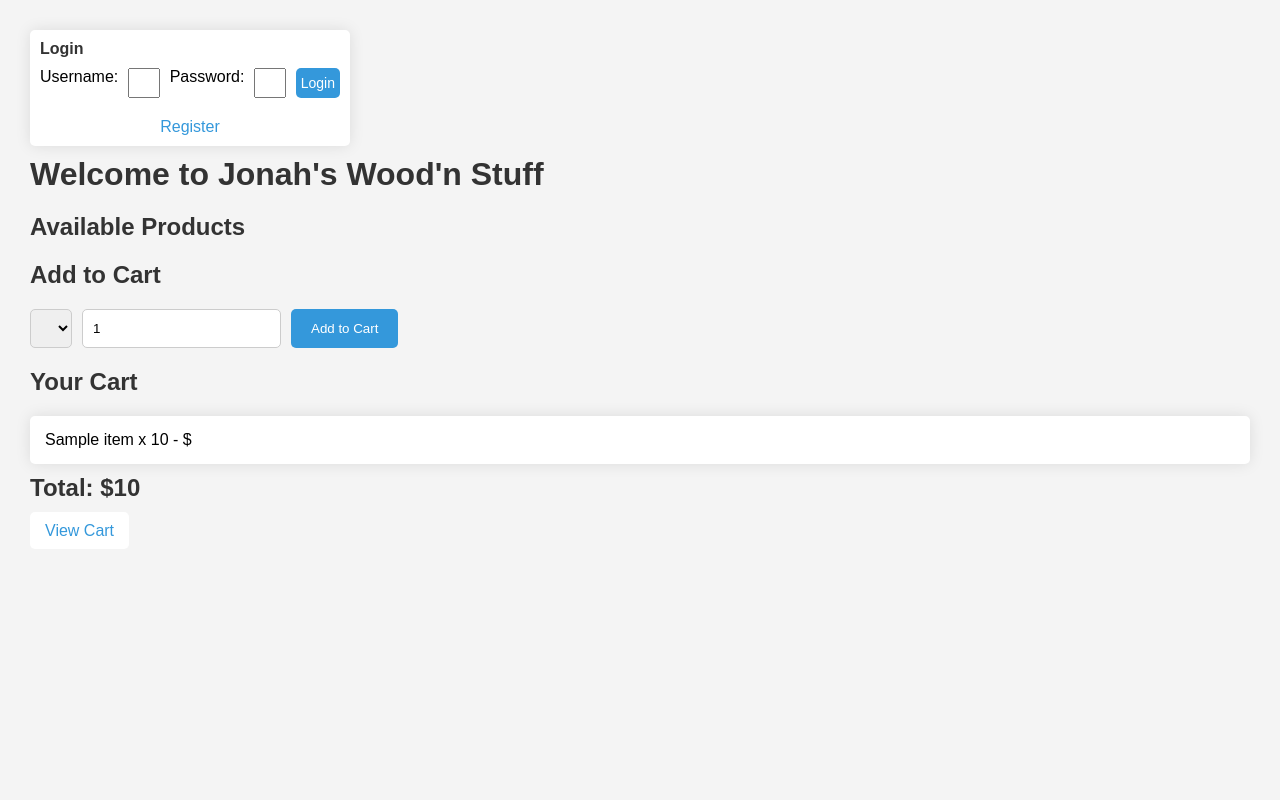
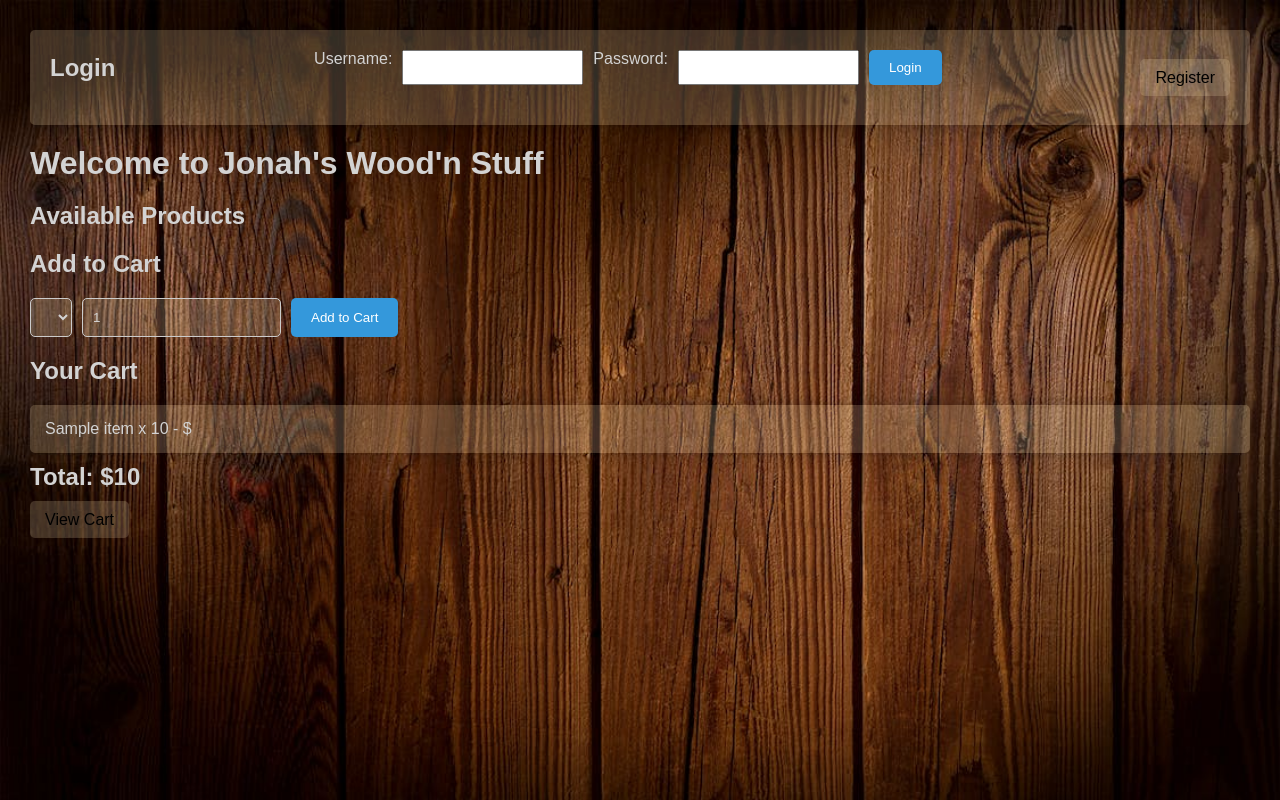
Before and after one commit to rvittozzi/website, a Flask app: template templates/index.html in a window 1280 px wide. Run offline with Flask 3, Linux system fonts and the light colour scheme; the template is opened without the code that fills it: values that come from a table or form of the project are taken from there, most other values are stand-ins (such as "Sample title", 1, 10 or a date in 2020); lists and menus that the app fills with data are empty.

Commit message:
added css styling

```diff
--- a/templates/index.html
+++ b/templates/index.html
@@ -5,20 +5,21 @@
     <meta charset="UTF-8">
     <title>Product Index</title>
     <style>
-        /* Basic reset */
-        body, h1, h2, ul, li, form, select, input, a {
+        /* Woodworking Theme Styles */
+        body, h1, h2, ul, li, form, select, input, a, label, p {
             margin: 0;
             padding: 0;
             font-family: 'Arial', sans-serif;
+            color: #D3D3D3;  /* Light grey */
         }
 
         body {
-            background-color: #f4f4f4;
+            background-image: url('{{ url_for("static", filename="wood_background.jpg") }}');
+            background-size: cover;
             margin: 30px;
         }
 
         h1, h2 {
-            color: #333;
             margin-bottom: 20px;
         }
 
@@ -26,12 +27,12 @@
             list-style-type: none;
         }
 
-        li {
-            background-color: #fff;
+        li, .login-form {
+            background-color: rgba(245, 222, 179, 0.2); /* Light tan with some transparency */
             padding: 15px;
             margin-bottom: 10px;
             border-radius: 5px;
-            box-shadow: 0px 0px 15px rgba(0, 0, 0, 0.1);
+            box-shadow: 0px 0px 15px rgba(0, 0, 0, 0.3);
             display: flex;
             justify-content: space-between;
             align-items: center;
@@ -39,10 +40,10 @@
 
         a {
             text-decoration: none;
-            color: #3498db;
+            color: #000000;  /* Dark black */
             padding: 10px 15px;
             border-radius: 5px;
-            background-color: #fff;
+            background-color: rgba(245, 222, 179, 0.2); /* Light tan with some transparency */
             transition: background-color 0.3s;
         }
 
@@ -62,6 +63,7 @@
             padding: 10px;
             border: 1px solid #ccc;
             border-radius: 5px;
+            background-color: rgba(245, 222, 179, 0.2); /* Light tan with some transparency */
         }
 
         input[type="submit"] {
@@ -81,38 +83,9 @@
         .login-form {
             margin: 20px 0;
             padding: 20px;
-            background-color: #fff;
-            border-radius: 5px;
-            box-shadow: 0px 0px 15px rgba(0, 0, 0, 0.1);
         }
-
-        .login-form {
-    margin: 10px 0;   /* Reduced margin */
-    padding: 10px;    /* Reduced padding */
-    background-color: #fff;
-    border-radius: 5px;
-    box-shadow: 0px 0px 15px rgba(0, 0, 0, 0.1);
-    width: 300px;     /* Set a specific width to make it smaller */
-}
-
-.login-form input {
-    width: 100%;
-    font-size: 14px;  /* Reduced font size */
-    padding: 5px;     /* Reduced padding */
-}
-
-.login-form h2 {
-    font-size: 16px;  /* Reduced font size for the title */
-    margin-bottom: 10px; /* Reduced margin */
-}
-
-.register-button {
-    margin-top: 10px; /* Reduced margin */
-    text-align: center;
-}
     </style>
 </head>
-
 
 <body>
     <!-- User Name Display and Logout Link -->
```
Also changed, not shown: static/wood_background.jpg (added).
